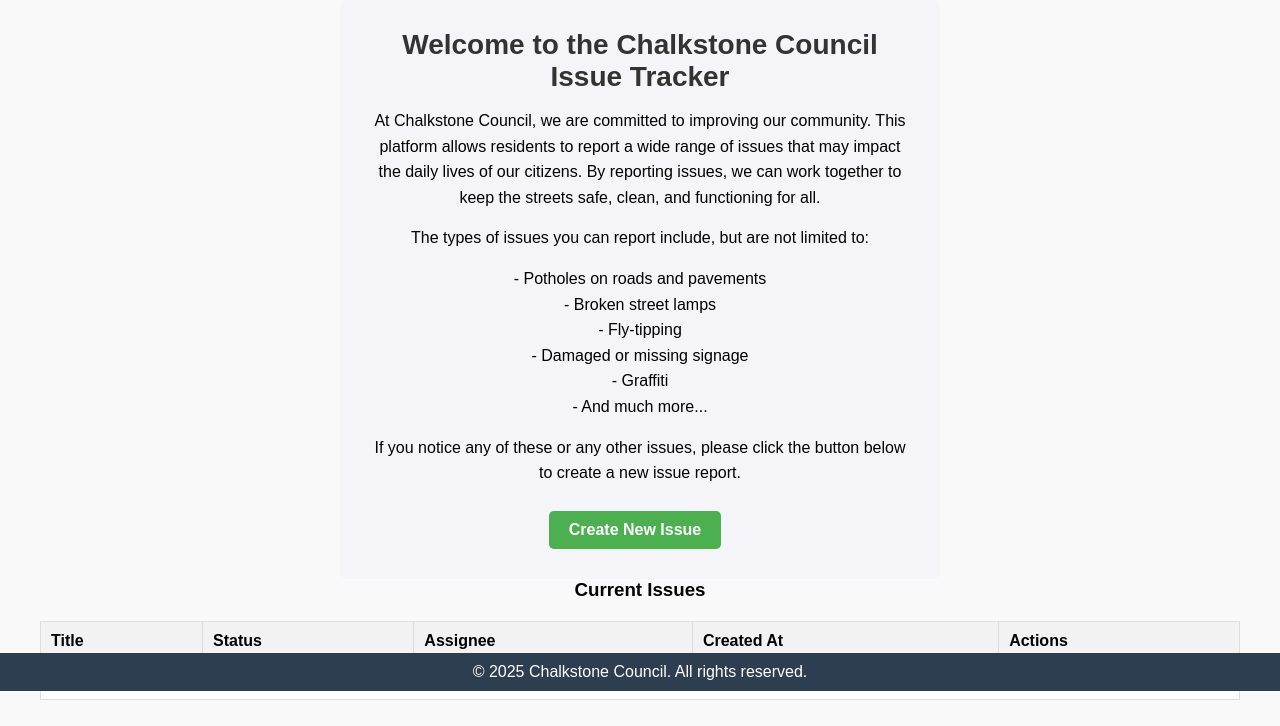
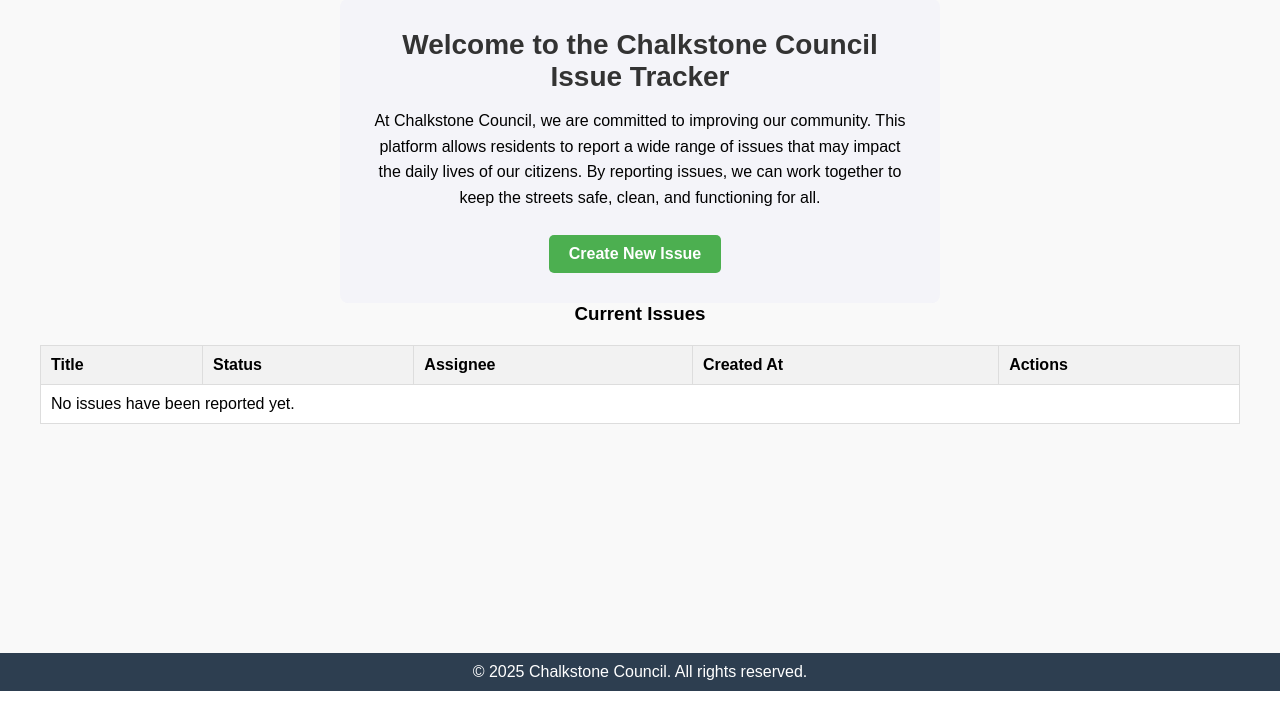
Before and after one commit to ECM3432/Chalkstone-Council, a Django app: page /issues/ in a window 1280 px wide. Shown: the part 109-835 px from the top of the page. After the commit the page ends 800 px from the top, so only its background shows below. Run offline with Django 5.2, Linux system fonts and the light colour scheme.

Commit message:
Update issue templates

```diff
--- a/issues/templates/issues/issue_form.html
+++ b/issues/templates/issues/issue_form.html
@@ -1,9 +1,7 @@
-<!-- issues/issue_form.html -->
-
 {% extends "issues/base.html" %}
 
 {% block content %}
-  <h2>Create New Issue</h2>
+  <h2>{% if issue %}Edit{% else %}Create{% endif %} Issue</h2>
   <form method="POST">
     {% csrf_token %}
     <div class="form-group">
@@ -30,6 +28,6 @@
       </div>
     {% endif %}
 
-    <button type="submit" class="btn btn-primary create-issue-btn">Create Issue</button>
+    <button type="submit" class="btn btn-primary">{% if issue %}Update{% else %}Create{% endif %} Issue</button>
   </form>
 {% endblock %}
--- a/issues/templates/issues/issue_list.html
+++ b/issues/templates/issues/issue_list.html
@@ -3,24 +3,12 @@
 {% block title %}Issues - Chalkstone Council{% endblock %}
 
 {% block content %}
-  <!-- Introductory Section -->
   <section class="issues-intro">
     <h2>Welcome to the Chalkstone Council Issue Tracker</h2>
     <p>At Chalkstone Council, we are committed to improving our community. This platform allows residents to report a wide range of issues that may impact the daily lives of our citizens. By reporting issues, we can work together to keep the streets safe, clean, and functioning for all.</p>
-      <p>The types of issues you can report include, but are not limited to:</p>
-      <p>
-          - Potholes on roads and pavements <br>
-          - Broken street lamps <br>
-          - Fly-tipping <br>
-          - Damaged or missing signage <br>
-          - Graffiti <br>
-          - And much more...
-      </p>
-      <p>If you notice any of these or any other issues, please click the button below to create a new issue report.</p>
     <a href="{% url 'issue_create' %}" class="btn btn-create-issue">Create New Issue</a>
   </section>
 
-  <!-- Issues Table Section -->
   <section class="issue-list">
     <h3>Current Issues</h3>
     <table class="issues-table">
@@ -36,12 +24,12 @@
       <tbody>
         {% for issue in issues %}
           <tr>
-                      <td>{{ issue.title }}</td>
+            <td><a href="{% url 'issue_detail' issue.pk %}">{{ issue.title }}</a></td>
             <td>{{ issue.status }}</td>
             <td>{{ issue.assignee }}</td>
             <td>{{ issue.created_at }}</td>
             <td>
-                          <a href="{% url 'issue_detail' issue.pk %}" class="btn btn-view">View Details</a>
+              <a href="{% url 'issue_detail' issue.pk %}" class="btn btn-view">View</a>
               {% if user.is_staff %}
                 <a href="{% url 'issue_edit' issue.pk %}" class="btn btn-edit">Edit</a>
                 <a href="{% url 'issue_delete' issue.pk %}" class="btn btn-delete">Delete</a>
@@ -58,5 +46,4 @@
       </tbody>
     </table>
   </section>
-
 {% endblock %}
```
Also changed, not shown: issues/templates/issues/issue_detail.html (added, +34 -0 lines). Lines whose indentation alone changed are shown as unchanged.
